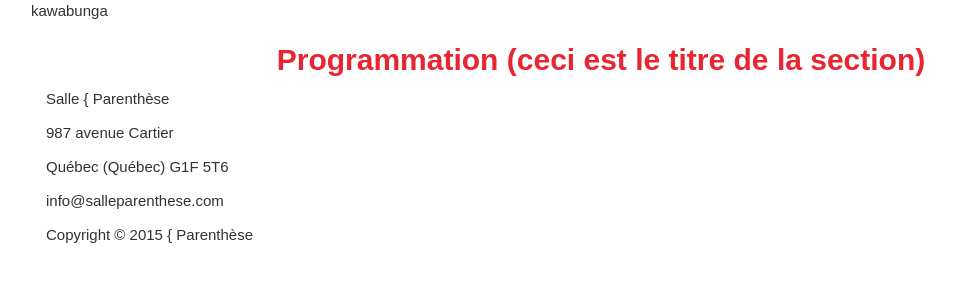
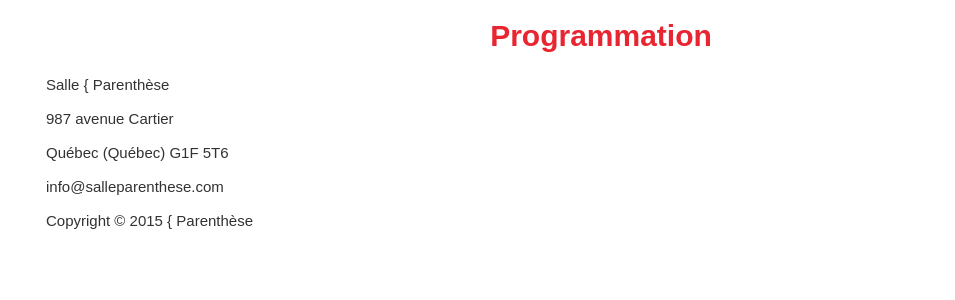
Before and after one commit to DiglidiDudeNG/WP-Production2, a WordPress theme: template content/themes/production2/programmation.php in a window 1280 px wide. Shown: the part 105-405 px from the top of the page, without its empty margins (39-994 px from the left). Run offline with PHP 8.4 and a stand-in for WordPress, Linux system fonts and the light colour scheme; the site name, menu and one post (Sample post) are stand-ins, and other content is empty; style sheets or scripts are compiled from the project's sources.

Commit message:
Changement de variable pour rendre le design plus "amicale" Réglage dans l'affichage des spectacles. It's smoooooooth now! Effacage de trucs qui me gossait "kawbunga" :P

```diff
--- a/content/themes/production2/header.php
+++ b/content/themes/production2/header.php
@@ -16,7 +16,7 @@
     <![endif]-->
     <?php wp_head(); ?>
   </head>
-  <body>
+  <body id="contenu-site">
     <!--  -->
     <nav id="navbar-parenthese" class="navbar navbar-inverse navbar-fixed-top">
       <div class="container">
--- a/content/themes/production2/index.php
+++ b/content/themes/production2/index.php
@@ -18,8 +18,6 @@
 
 	include_once("include/caroussel.php");
 ?>
-	<p>kawabunga</p>
-
 	<!-- C'EST ICI QU'ON MET LA VIANDE ;) -->
 
 
--- a/content/themes/production2/programmation.php
+++ b/content/themes/production2/programmation.php
@@ -8,20 +8,13 @@ Template Name: Programmation
 	<!-- début du contenu de la page programmation.php -->
 
 
-
-
-	<p>kawabunga</p>
-	<p></p>
-	<p></p>
-	<p></p>
-
 	<!-- C'EST ICI QU'ON MET LA VIANDE ;) -->
 
 
 	<!-- Affichage des 10 spectacles à venir -->
 
 	<div class="spectacles-a-venir-container">
-		<h2>Programmation (ceci est le titre de la section)</h2>
+		<h2>Programmation</h2>
 		<div class="row">
 
 			<?php
--- a/content/themes/production2/styles/sass/_base.sass
+++ b/content/themes/production2/styles/sass/_base.sass
@@ -1,7 +1,7 @@
-body
+#contenu-site
 	font: 100% $font-title
 	color: $color-red
-	margin-top: 104px!important
+	margin-top: 79px
 
 h1
 	font: 100% $font-title!important
@@ -10,20 +10,21 @@ h1
 	font-weight: $bold!important
 	text-transform: uppercase
 
-h2
-	font: 100% $font-title!important
-	color: $color-red!important
-	font-size: 30px!important
-	font-weight: $bold!important
+#contenu-site h2
+	font: 100% $font-title
+	color: $color-red
+	font-size: 30px
+	font-weight: $bold
 	text-align: center
+	margin-bottom: 20px
 
-h3
-	font: 100% $font-title!important
-	color: $color-red!important
-	font-size: 25px!important
-	font-weight: $bold!important
+#contenu-site h3
+	font: 100% $font-title
+	color: $color-red
+	font-size: 25px
+	font-weight: $bold
 
-p
+#contenu-site p
 	font-family: $font-text
 	color: $color-gris-fonce
 	font-size: 15px
@@ -65,20 +66,25 @@ button
 
 
 @media screen and (max-width: $screen-sm-min)
-	h1
-		font-size: 24px!important
+	#contenu-site h1
+		font-size: 24px
 
-	h2
-		font-size: 14px!important
+	#contenu-site h2
+		font-size: 24px
 
-	h3
-		font-size: 11px!important
+	#contenu-site h3
+		font-size: 11px
 
-	p
+	#contenu-site p
 		font-size: 10px
 
+	#contenu-site
+		margin-top: 65px
 
-@media screen and (max-width: $screen-md-min)
+
+@media screen and (min-width: $screen-md-min)
+	#contenu-site
+		margin-top: 104px
 
 @media screen and (max-width: $screen-lg-min)
 
--- a/content/themes/production2/styles/sass/_header.sass
+++ b/content/themes/production2/styles/sass/_header.sass
@@ -22,17 +22,15 @@
 	margin-bottom: 0
 	border-bottom: 1px solid #e2e2e2
 	background-color: $color-red
-	.navbar-header
-		// border-bottom: $color-white 1px solid
 	.navbar-collapse
 		border-color: $color-white
 	.navbar-form
-		border: none
+		border: 0 transparent
 	.navbar-toggle
 		margin-top: 12px
 		margin-bottom: 12px
 		border-color: transparent
-		&:hover
+		&:hover, &:focus
 			background-color: transparent
 		.icon-bar
 			height: 3px
--- a/content/themes/production2/styles/sass/_spectacles.sass
+++ b/content/themes/production2/styles/sass/_spectacles.sass
@@ -1,5 +1,8 @@
 .postContainer
 	padding-bottom: 30px
+	max-width: 385px
+	float: none
+	margin: 0 auto
 	img
 		max-width: 100%
 
```
Also changed, not shown: content/themes/production2/styles/css/style.css (+35 -25 lines), 1 other file.
